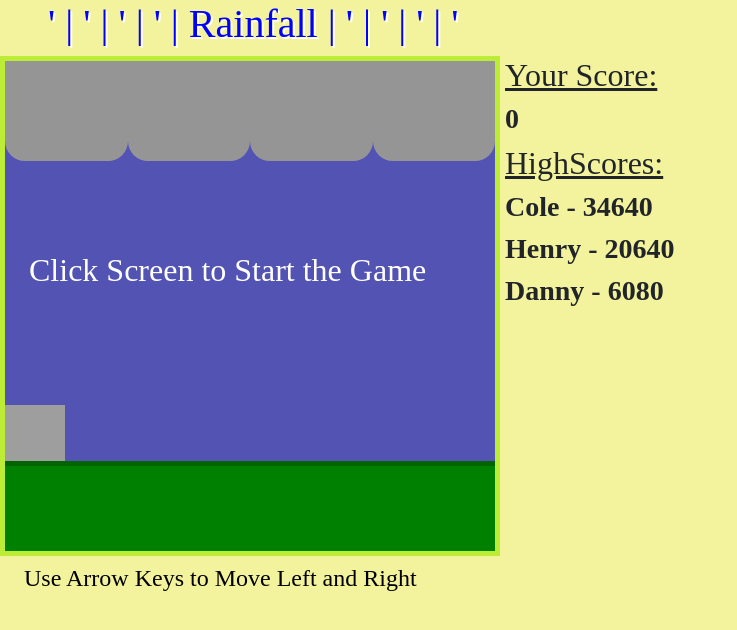
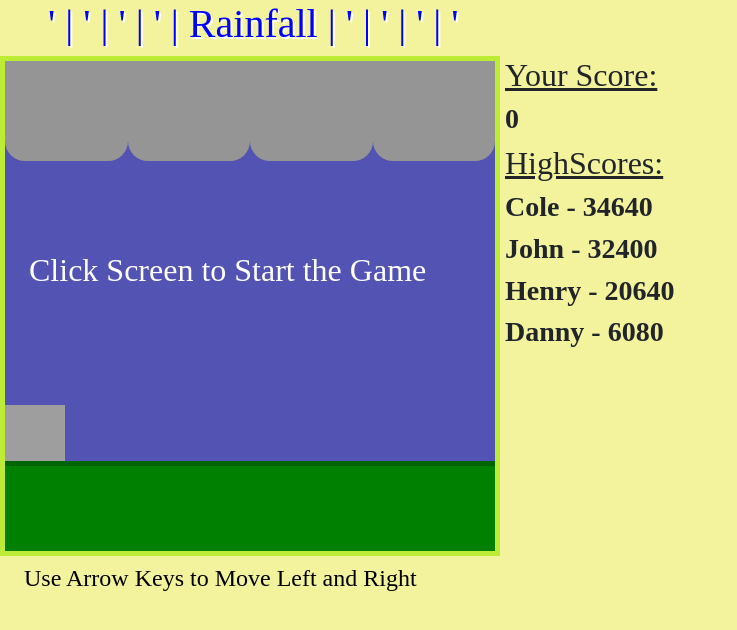
Before and after one commit to ColeAnderson7278/RainFall, a plain HTML site: page index.html in a window 1280 px wide. Shown: the whole page, without its empty margins (0-737 px from the left). Drawn offline with nearby package versions, Linux system fonts and the light colour scheme; grey boxes are pictures that could not be loaded; a web font is replaced by a local one.

Commit message:
Score Update

```diff
--- a/index.html
+++ b/index.html
@@ -40,6 +40,7 @@
             <h3 class="userScore">0</h3>
             <h2 class="scoreTitle">HighScores:</h2>
             <h3 class="userScore">Cole - 34640</h3>
+            <h3 class="userScore">John - 32400</h3>
             <h3 class="userScore">Henry - 20640</h3>
             <h3 class="userScore">Danny - 6080</h3>
         </div>
```
